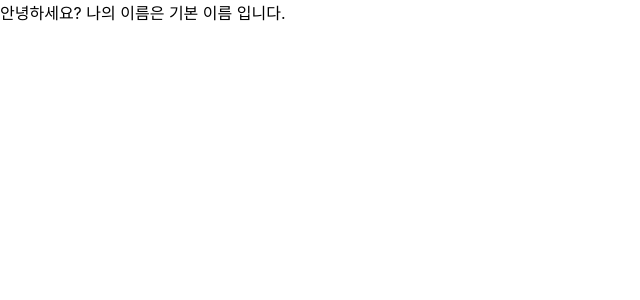
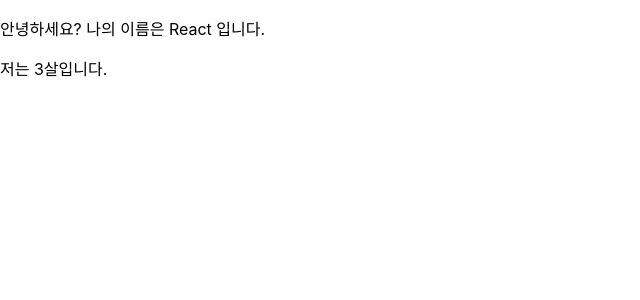
Before and after one commit to jiindev/react_study, a React (Create React App) app: page / in a window 1280 px wide. Shown: the top 300 px of the page, without its empty margins (0-640 px from the left). Built offline with nearby package versions, Linux system fonts and the light colour scheme.

Commit message:
propTypes를 이용하여 props 검증
컴포넌트의 필수 props를 지정하거나 props 타입 지정.
ex:PropTypes.string.isRequired

```diff
--- a/src/App.js
+++ b/src/App.js
@@ -1,10 +1,10 @@
-import React, {Component, Fragment} from 'react';
+import React, {Component} from 'react';
 import MyComponent from './MyComponent';
 
 class App extends Component{
   render(){
     return(
-      <MyComponent/>
+      <MyComponent name = 'React' age={3}/>
     );
   }
 }
--- a/src/MyComponent.js
+++ b/src/MyComponent.js
@@ -1,17 +1,27 @@
 import React, { Component } from 'react';
+import PropTypes from 'prop-types';
 
 class MyComponent extends Component {
     static defaultProps={
         name:'기본 이름'
     }
+    static propTypes={
+        name: PropTypes.string,
+        age: PropTypes.number.isRequired,
+        trueOrFalse : PropTypes.bool,
+        list : PropTypes.array,
+        everything : PropTypes.any
+    }
     render() {
         return (
             <div>
-                안녕하세요? 나의 이름은 {this.props.name} 입니다.
+                <p>안녕하세요? 나의 이름은 {this.props.name} 입니다.</p>
+                <p>저는 {this.props.age}살입니다.</p>
             </div>
         );
     }
 
 }
 
+
 export default MyComponent;
```
